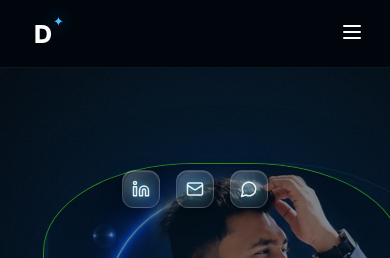
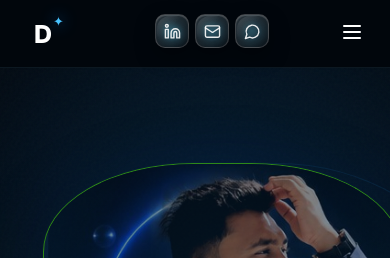
Before and after one commit to muhammadadnan21124-lang/dr-adnan-portfolio, a Next.js app: page / in a window 390 px wide. Shown: the top 258 px of the page. Built offline with nearby package versions, Linux system fonts and the light colour scheme.

Commit message:
Refactor social-rail styles for better responsiveness

```diff
--- a/app/globals.css
+++ b/app/globals.css
@@ -272,37 +272,36 @@ footer{max-width:1170px;margin:auto;border-top:1px solid rgba(95,126,147,.2);pad
  .hero .portrait-tag{font-size:9px!important}
 }
 @media (max-width: 700px) {
+
   .social-rail {
-    position: fixed;
-    top: 18px;
-    left: auto;
-    right: 72px;
+    position: fixed !important;
+    top: 14px !important;
+    right: 64px !important;
+    left: auto !important;
 
-    display: flex;
-    flex-direction: row;
-    align-items: center;
-    gap: 8px;
+    display: flex !important;
+    flex-direction: row !important;
+    align-items: center !important;
+    gap: 6px !important;
 
-    z-index: 1000;
-    perspective: 800px;
+    z-index: 9999 !important;
+    pointer-events: auto;
   }
 
   .social-rail a {
-    width: 38px;
-    height: 38px;
-    border-radius: 12px;
+    width: 34px !important;
+    height: 34px !important;
+
+    display: flex !important;
+    align-items: center !important;
+    justify-content: center !important;
+
+    border-radius: 10px !important;
   }
 
   .social-rail svg {
-    width: 18px;
-    height: 18px;
+    width: 17px !important;
+    height: 17px !important;
   }
 
-  .social-rail a:hover {
-    transform:
-      translateY(-3px)
-      translateZ(10px)
-      rotateX(4deg)
-      rotateY(-4deg);
-  }
 }
```
